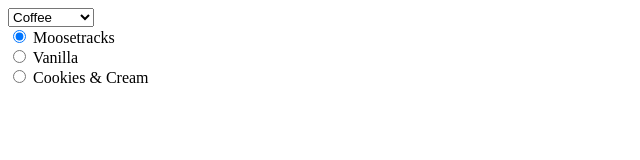
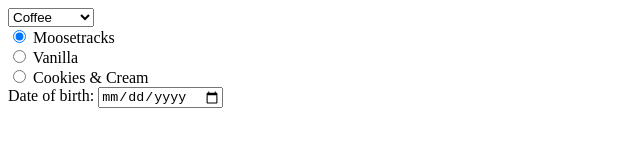
Before and after one commit to Jeroenemo/form-input-types, a plain HTML site: page index.html in a window 1280 px wide. Shown: the whole page, without its empty margins (0-640 px from the left). Drawn offline with Linux system fonts and the light colour scheme.

Commit message:
add date input
Co-authored-by: Morgan Bradford <morganjbradford95@gmail.com>

```diff
--- a/index.html
+++ b/index.html
@@ -31,6 +31,10 @@
           Cookies & Cream
         </label>
       </div>
+      <div class="form-group">
+        <label for="born">Date of birth:</label>
+        <input id="born" class="form-control" type="date">
+      </div>
     </form>
   </div>
 </body>
--- a/js/scripts.js
+++ b/js/scripts.js
@@ -2,5 +2,6 @@ $(document).ready(function() {
   $("form1").submit(function(event) {
     const beverage = parseInt($("#beverage").val());
     const flavor = $("input:radio)[name=flavor]:checked").val();
+    const dob = $("#born").val();
   });
 });
```
